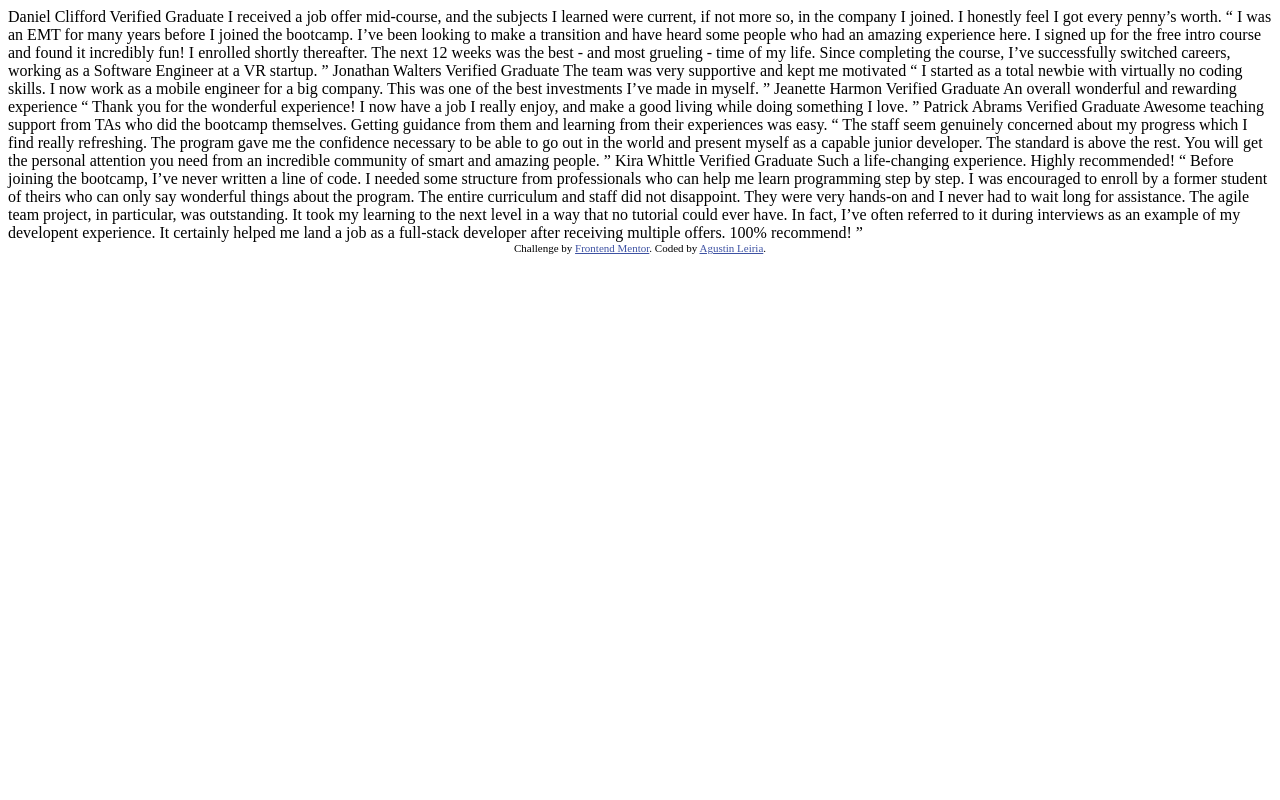
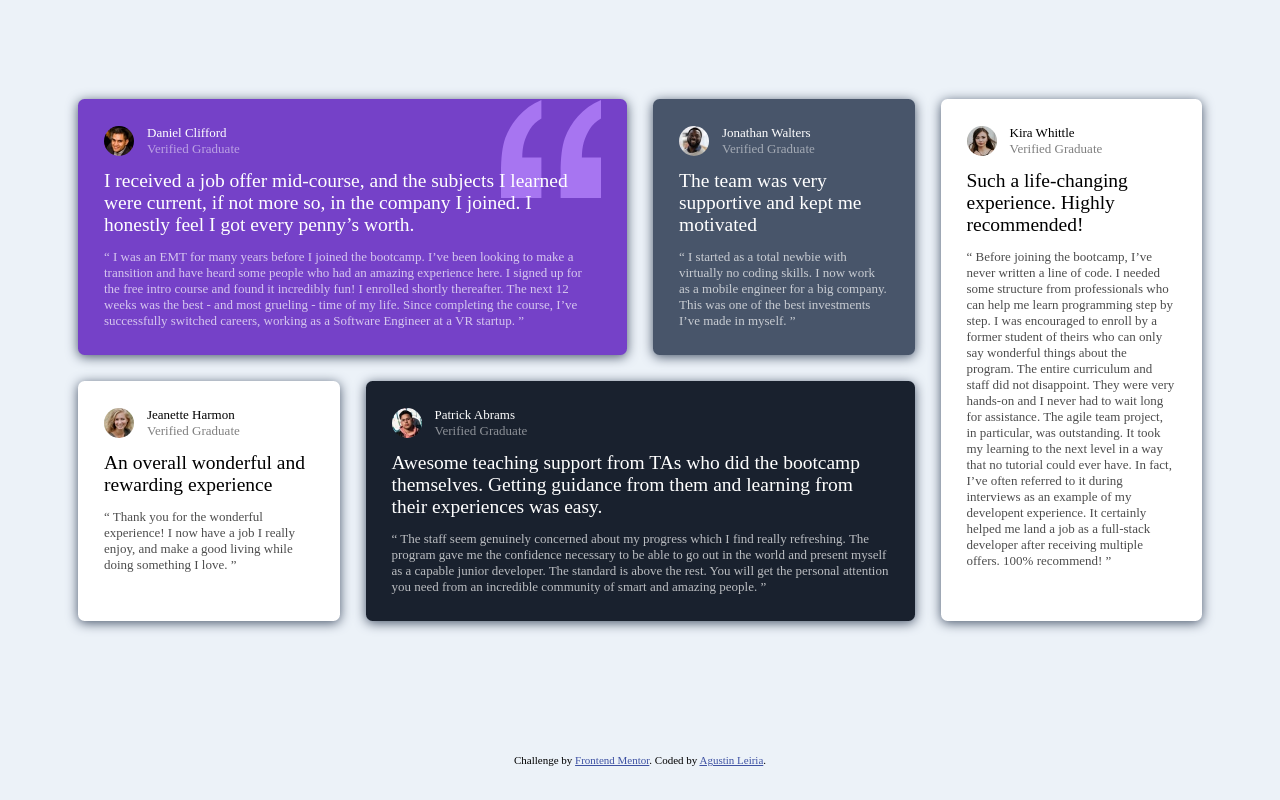
Before and after one commit to zzdevs/testimonial-grid-section-main, a plain HTML site: page index.html in a window 1280 px wide. Drawn offline with Linux system fonts and the light colour scheme; a web font is replaced by a local one.

Commit message:
not finish yet. but for now i gonna leave it here. sizes of each testimonial card is not okay and the design looks horrible in some widths

```diff
--- a/index.html
+++ b/index.html
@@ -11,7 +11,7 @@
       sizes="32x32"
       href="./images/favicon-32x32.png"
     />
-
+    <link rel="stylesheet" href="styles.css" />
     <title>Frontend Mentor | [Challenge Name Here]</title>
 
     <!-- Feel free to remove these styles or customise in your own stylesheet 👍 -->
@@ -26,39 +26,122 @@
     </style>
   </head>
   <body>
-    Daniel Clifford Verified Graduate I received a job offer mid-course, and the
-    subjects I learned were current, if not more so, in the company I joined. I
-    honestly feel I got every penny’s worth. “ I was an EMT for many years
-    before I joined the bootcamp. I’ve been looking to make a transition and
-    have heard some people who had an amazing experience here. I signed up for
-    the free intro course and found it incredibly fun! I enrolled shortly
-    thereafter. The next 12 weeks was the best - and most grueling - time of my
-    life. Since completing the course, I’ve successfully switched careers,
-    working as a Software Engineer at a VR startup. ” Jonathan Walters Verified
-    Graduate The team was very supportive and kept me motivated “ I started as a
-    total newbie with virtually no coding skills. I now work as a mobile
-    engineer for a big company. This was one of the best investments I’ve made
-    in myself. ” Jeanette Harmon Verified Graduate An overall wonderful and
-    rewarding experience “ Thank you for the wonderful experience! I now have a
-    job I really enjoy, and make a good living while doing something I love. ”
-    Patrick Abrams Verified Graduate Awesome teaching support from TAs who did
-    the bootcamp themselves. Getting guidance from them and learning from their
-    experiences was easy. “ The staff seem genuinely concerned about my progress
-    which I find really refreshing. The program gave me the confidence necessary
-    to be able to go out in the world and present myself as a capable junior
-    developer. The standard is above the rest. You will get the personal
-    attention you need from an incredible community of smart and amazing people.
-    ” Kira Whittle Verified Graduate Such a life-changing experience. Highly
-    recommended! “ Before joining the bootcamp, I’ve never written a line of
-    code. I needed some structure from professionals who can help me learn
-    programming step by step. I was encouraged to enroll by a former student of
-    theirs who can only say wonderful things about the program. The entire
-    curriculum and staff did not disappoint. They were very hands-on and I never
-    had to wait long for assistance. The agile team project, in particular, was
-    outstanding. It took my learning to the next level in a way that no tutorial
-    could ever have. In fact, I’ve often referred to it during interviews as an
-    example of my developent experience. It certainly helped me land a job as a
-    full-stack developer after receiving multiple offers. 100% recommend! ”
+    <main class="container">
+      <div class="grid">
+        <img
+          src="./images/bg-pattern-quotation.svg"
+          alt="quotes-svg"
+          class="quotes"
+        />
+        <article class="one">
+          <div class="content">
+            <div class="user">
+              <img src="./images/image-daniel.jpg" alt="image-daniel" />
+              <div>
+                <p class="name">Daniel Clifford</p>
+                <span class="state">Verified Graduate</span>
+              </div>
+            </div>
+
+            <p class="introduction">
+              I received a job offer mid-course, and the subjects I learned were
+              current, if not more so, in the company I joined. I honestly feel
+              I got every penny’s worth.
+            </p>
+            <p class="review">
+              “ I was an EMT for many years before I joined the bootcamp. I’ve
+              been looking to make a transition and have heard some people who
+              had an amazing experience here. I signed up for the free intro
+              course and found it incredibly fun! I enrolled shortly thereafter.
+              The next 12 weeks was the best - and most grueling - time of my
+              life. Since completing the course, I’ve successfully switched
+              careers, working as a Software Engineer at a VR startup. ”
+            </p>
+          </div>
+        </article>
+        <article class="two">
+          <div class="user">
+            <img src="./images/image-jonathan.jpg" alt="image-jonathan" />
+            <div>
+              <p class="name">Jonathan Walters</p>
+              <span class="state">Verified Graduate</span>
+            </div>
+          </div>
+          <p class="introduction">
+            The team was very supportive and kept me motivated
+          </p>
+          <p class="review">
+            “ I started as a total newbie with virtually no coding skills. I now
+            work as a mobile engineer for a big company. This was one of the
+            best investments I’ve made in myself. ”
+          </p>
+        </article>
+        <article class="three">
+          <div class="user">
+            <img src="./images/image-jeanette.jpg" alt="image-jeanette" />
+            <div>
+              <p class="name">Jeanette Harmon</p>
+              <span class="state">Verified Graduate</span>
+            </div>
+          </div>
+          <p class="introduction">
+            An overall wonderful and rewarding experience
+          </p>
+          <p class="review">
+            “ Thank you for the wonderful experience! I now have a job I really
+            enjoy, and make a good living while doing something I love. ”
+          </p>
+        </article>
+        <article class="four">
+          <div class="user">
+            <img src="./images/image-patrick.jpg" alt="image-patrick" />
+            <div>
+              <p class="name">Patrick Abrams</p>
+              <span class="state">Verified Graduate</span>
+            </div>
+          </div>
+          <p class="introduction">
+            Awesome teaching support from TAs who did the bootcamp themselves.
+            Getting guidance from them and learning from their experiences was
+            easy.
+          </p>
+          <p class="review">
+            “ The staff seem genuinely concerned about my progress which I find
+            really refreshing. The program gave me the confidence necessary to
+            be able to go out in the world and present myself as a capable
+            junior developer. The standard is above the rest. You will get the
+            personal attention you need from an incredible community of smart
+            and amazing people. ”
+          </p>
+        </article>
+        <article class="five">
+          <div class="user">
+            <img src="./images/image-kira.jpg" alt="image-kira" />
+            <div>
+              <p class="name">Kira Whittle</p>
+              <span class="state">Verified Graduate</span>
+            </div>
+          </div>
+          <p class="introduction">
+            Such a life-changing experience. Highly recommended!
+          </p>
+          <p class="review">
+            “ Before joining the bootcamp, I’ve never written a line of code. I
+            needed some structure from professionals who can help me learn
+            programming step by step. I was encouraged to enroll by a former
+            student of theirs who can only say wonderful things about the
+            program. The entire curriculum and staff did not disappoint. They
+            were very hands-on and I never had to wait long for assistance. The
+            agile team project, in particular, was outstanding. It took my
+            learning to the next level in a way that no tutorial could ever
+            have. In fact, I’ve often referred to it during interviews as an
+            example of my developent experience. It certainly helped me land a
+            job as a full-stack developer after receiving multiple offers. 100%
+            recommend! ”
+          </p>
+        </article>
+      </div>
+    </main>
 
     <div class="attribution">
       Challenge by
--- /dev/null
+++ b/styles.css
@@ -0,0 +1,162 @@
+/* barlow-semi-condensed-latin-500-normal */
+@font-face {
+  font-family: 'Barlow Semi Condensed Base';
+  font-style: normal;
+  font-display: swap;
+  font-weight: 500;
+  src: url(https://cdn.jsdelivr.net/fontsource/fonts/barlow-semi-condensed@latest/latin-500-normal.woff2)
+      format('woff2'),
+    url(https://cdn.jsdelivr.net/fontsource/fonts/barlow-semi-condensed@latest/latin-500-normal.woff)
+      format('woff');
+  unicode-range: U+0000-00FF, U+0131, U+0152-0153, U+02BB-02BC, U+02C6, U+02DA,
+    U+02DC, U+0304, U+0308, U+0329, U+2000-206F, U+2074, U+20AC, U+2122, U+2191,
+    U+2193, U+2212, U+2215, U+FEFF, U+FFFD;
+}
+
+/* barlow-semi-condensed-latin-600-normal */
+@font-face {
+  font-family: 'Barlow Semi Condensed Bold';
+  font-style: normal;
+  font-display: swap;
+  font-weight: 600;
+  src: url(https://cdn.jsdelivr.net/fontsource/fonts/barlow-semi-condensed@latest/latin-600-normal.woff2)
+      format('woff2'),
+    url(https://cdn.jsdelivr.net/fontsource/fonts/barlow-semi-condensed@latest/latin-600-normal.woff)
+      format('woff');
+  unicode-range: U+0000-00FF, U+0131, U+0152-0153, U+02BB-02BC, U+02C6, U+02DA,
+    U+02DC, U+0304, U+0308, U+0329, U+2000-206F, U+2074, U+20AC, U+2122, U+2191,
+    U+2193, U+2212, U+2215, U+FEFF, U+FFFD;
+}
+
+:root {
+  /*Primary*/
+  --Moderate-violet: hsl(263, 55%, 52%);
+  --Very-dark-grayish-blue: hsl(217, 19%, 35%);
+  --Very-dark-blackish-blue: hsl(219, 29%, 14%);
+  --White: hsl(0, 0%, 100%);
+  /*Neutral*/
+  --Light-gray: hsl(0, 0%, 81%);
+  --Light-grayish-blue: hsl(210, 46%, 95%);
+}
+html {
+  font-size: 13px;
+}
+
+* {
+  margin: 0;
+  padding: 0;
+  box-sizing: border-box;
+}
+
+body {
+  width: 100%;
+  min-height: 100dvh;
+  background-color: var(--Light-grayish-blue);
+  display: grid;
+  grid-template-rows: 1fr 10vh;
+  align-items: center;
+}
+
+.container {
+  max-width: 80%;
+  margin: 0 auto;
+  font-family: 'Barlow Semi Condensed Base';
+  color: var(--White);
+  object-fit: contain;
+}
+
+.grid {
+  width: 100%;
+  display: grid;
+  grid-template-columns: repeat(auto-fill, 1fr);
+  grid-template-rows: repeat(auto-fill, 1fr);
+  grid-template-areas: 'one' 'two' 'three' 'four' 'five';
+  place-content: center;
+  gap: 2rem;
+}
+
+article {
+  padding: 2rem;
+  margin: 0 auto;
+  border-radius: 0.5rem;
+  box-shadow: 0px 2px 12px var(--Very-dark-grayish-blue);
+  overflow: hidden;
+  cursor: default;
+}
+article .user {
+  display: flex;
+  align-items: center;
+  gap: 1rem;
+}
+article .user img {
+  height: 30px;
+  border-radius: 50%;
+}
+.state {
+  opacity: 0.5;
+}
+article .introduction {
+  font-size: 1.5rem;
+  padding: 1rem 0;
+}
+article .review {
+  opacity: 0.7;
+}
+.quotes {
+  width: 100px;
+  height: 100px;
+  object-fit: contain;
+  align-self: start;
+  justify-self: end;
+  grid-area: one;
+  z-index: 1;
+
+  margin: 0 2rem;
+}
+.content {
+  max-width: 100%;
+  position: relative;
+  z-index: 2;
+  grid-area: one;
+}
+article.one {
+  grid-area: one;
+  background-color: var(--Moderate-violet);
+}
+article.two {
+  grid-area: two;
+  background-color: var(--Very-dark-grayish-blue);
+}
+article.three {
+  grid-area: three;
+  background-color: var(--White);
+  color: black;
+}
+article.four {
+  grid-area: four;
+  background-color: var(--Very-dark-blackish-blue);
+}
+article.five {
+  grid-area: five;
+  background-color: var(--White);
+  color: black;
+}
+
+@media (width > 700px) {
+  .container {
+    max-width: none;
+  }
+  .grid {
+    grid-template-columns: repeat(auto-fill, minmax(230px, 1fr));
+    grid-template-rows: repeat(auto-fill, 0.5fr);
+    grid-template-areas: 'one one' 'two four' 'three four' 'five five';
+    padding: 6rem;
+  }
+}
+@media (width > 1000px) {
+  .grid {
+    grid-template-columns: repeat(auto-fit, 1fr);
+    grid-template-rows: repeat(auto-fit, 1fr);
+    grid-template-areas: 'one one two five' 'three four four five';
+  }
+}
```
